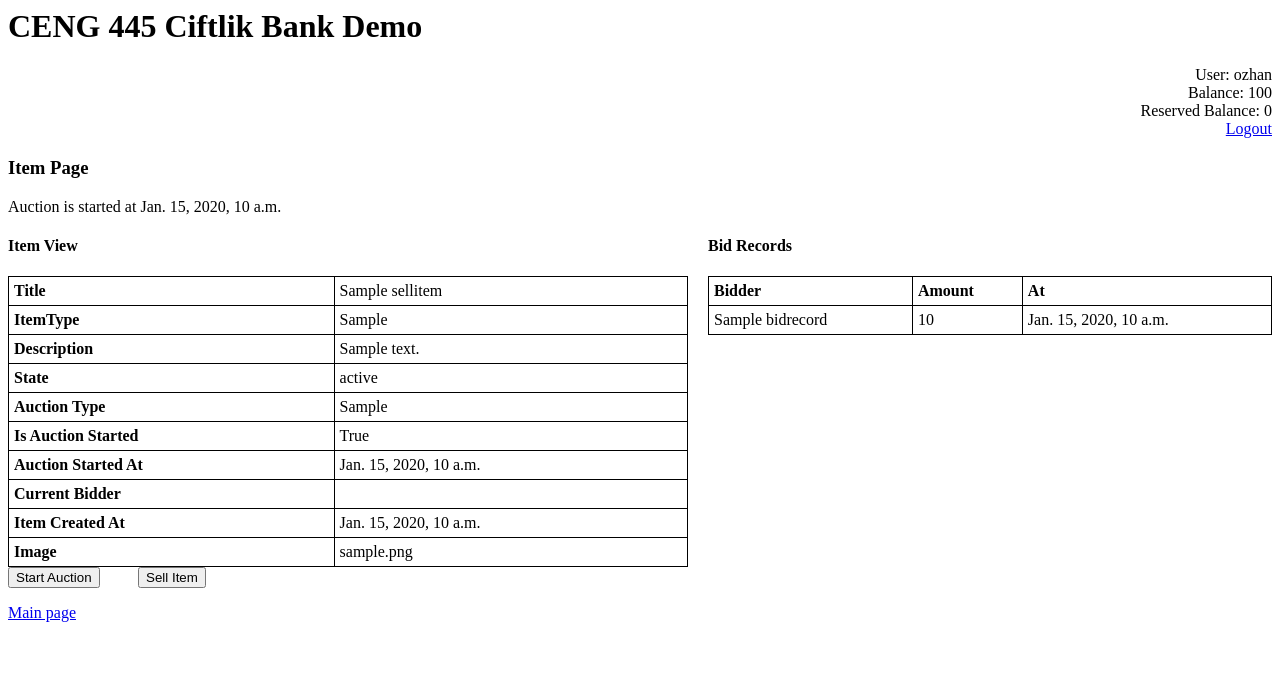
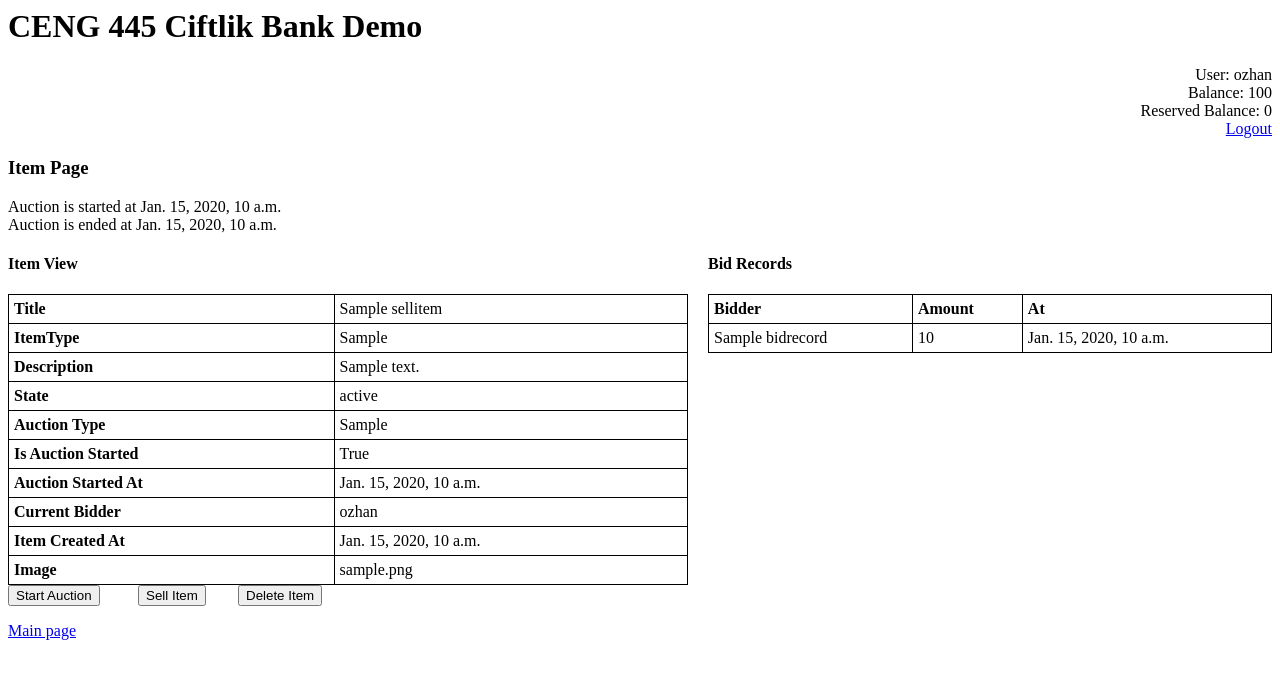
Before and after one commit to gurkankisaoglu/OnlineBiddingSystem, a Django app: page /ciftlikbank/view/1 in a window 1280 px wide. Shown: the top 679 px of the page. Run offline with Django 3.2, Linux system fonts and the light colour scheme; a user stored in the database is signed in; data comes from the database, SQL or seed files in the repository; both versions use the stored data as it was after the commit; tables that the repository leaves empty hold one stand-in row (values such as "Sample post").

Commit message:
sell_item added

```diff
--- a/CiftlikBank/ciftlikbank/models.py
+++ b/CiftlikBank/ciftlikbank/models.py
@@ -28,7 +28,7 @@ class SellItem(models.Model):
     image = models.ImageField(upload_to='media', null=True, blank=True)
     state = models.CharField(max_length=6,choices=STATES, default='onhold')
     auction_started = models.BooleanField(default=False)
-    current_bidder = models.ForeignKey(Person, null=True, related_name='current_bidder', on_delete=models.DO_NOTHING)
+    current_bidder = models.ForeignKey(User, null=True, related_name='current_bidder', on_delete=models.DO_NOTHING)
     current_value = models.IntegerField(default=0)
     auction_started_at = models.DateTimeField(null=True)
     auction_ended_at = models.DateTimeField(null=True)
--- a/CiftlikBank/ciftlikbank/templates/index.html
+++ b/CiftlikBank/ciftlikbank/templates/index.html
@@ -57,5 +57,4 @@
   </table>
 
   <p><a href="{% url 'sell_item_create' %}">Create SellItem</a></p>
-  <p><a href="{% url 'make_bid' %}">Make Bid</a></p>
 {% endblock %}
--- a/CiftlikBank/ciftlikbank/templates/item.html
+++ b/CiftlikBank/ciftlikbank/templates/item.html
@@ -1,9 +1,13 @@
 {% extends 'base.html' %}
-
 {% block "body" %}
+  {{message}}
   <h3>Item Page</h3>
   {% if item.auction_started %}
-  Auction is started at {{item.auction_started_at}}
+    Auction is started at {{item.auction_started_at}}
+    <br>
+    {% if item.auction_ended_at %}
+    Auction is ended at {{item.auction_ended_at}} <br>
+    {% endif %}
   {% else %}
   Auction is not started yet!
   {% endif %}
@@ -53,20 +57,25 @@
             </tr>
         </table>
         {% ifequal user item.owner %}
-        <div style="width: 100%; overflow: hidden;">
-          <div style="width: 130px; float: left;">
-            <form action="start_auction/{{item.id}}">
+        <div style="width: 100%;">
+          <div style="width: 100px; float: left;">
+            <form action="/ciftlikbank/view/start_auction/{{item.id}}">
               <input type="submit" value="Start Auction" />
             </form>
           </div>
-          <div style="width:100%">
+
+          <div style="margin-left: 30px; width:100px; float: left;">
             {% if item.auction_started %}
-            <form action="sell_item/{{item.id}}">
+            <form action="/ciftlikbank/view/sell_item/{{item.id}}">
               <input type="submit" value="Sell Item" />
             </form>
             {% endif %}
           </div>
-
+          <div style=" float: left;">
+              <form action="/ciftlikbank/view/delete_item/{{item.id}}">
+                <input type="submit" value="Delete Item" />
+              </form>
+          </div>
         </div>
         {% endifequal %}
       </div>
--- a/CiftlikBank/ciftlikbank/urls.py
+++ b/CiftlikBank/ciftlikbank/urls.py
@@ -12,5 +12,7 @@ urlpatterns = [
     url(r'^view/(?P<item_id>[0-9]+)', views.view_item),
     url(r'^view/start_auction/(?P<item_id>[0-9]+)', views.start_auction),
     url(r'^view/sell_item/(?P<item_id>[0-9]+)', views.sell_item),
+    url(r'^view/delete_item/(?P<item_id>[0-9]+)', views.delete_item),
+
 
 ]
--- a/CiftlikBank/ciftlikbank/views.py
+++ b/CiftlikBank/ciftlikbank/views.py
@@ -29,7 +29,7 @@ def index(request):
 	owner = User.objects.get(id = request.user.id)
 	user_items = SellItem.objects.filter(owner=owner)
 	active_items = SellItem.objects.filter(state='active').exclude(owner=owner)
-	sold_items = SellItem.objects.filter(state='sold')
+	sold_items = SellItem.objects.filter(state='sold').exclude(owner=owner)
 	person = Person.objects.get(user_id = request.user.id)
 
 
@@ -43,7 +43,7 @@ def index(request):
 	)
 
 @login_required
-def view_item(request,item_id):
+def view_item(request,item_id,message=""):
 	try:
 		item = SellItem.objects.get(id=item_id)
 	except ObjectDoesNotExist:
@@ -53,25 +53,50 @@ def view_item(request,item_id):
 	except ObjectDoesNotExist:
 		return redirect("/")
 
-	return render(request, "item.html",{'item': item, 'bids': bids,	"person": Person.objects.get(user_id = request.user.id)})
+	return render(request, "item.html",{
+								'item': item, 'bids': bids,
+								"person": Person.objects.get(user_id = request.user.id),
+								"message": message
+								})
 
 @login_required
 def start_auction(request, item_id):
 	message = ""
 	item = SellItem.objects.get(id=item_id)
-	owner = User.objects.get(id=item.owner_id)
-	if not owner == request.user.id:
-		redirect("/ciftlikbank/view/{}".format(item_id))
-	if not item.auction_started:
+	if not item.owner_id == request.user.id:
+		return view_item(request,item_id)
+	if item.state == "onhold":
 		item.auction_started = True
 		item.state = "active"
 		item.auction_started_at = datetime.datetime.now()
 		item.save()
-	return redirect("/ciftlikbank/view/{}".format(item_id))
+	return view_item(request,item_id)
 
 @login_required
 def sell_item(request,item_id):
 	item = SellItem.objects.get(id=item_id)
+	if not item.owner_id == request.user.id:
+		return view_item(request,item_id)
+	if not item.state == 'active':
+		return view_item(request,item_id)
+
+	if item.current_bidder:
+		item.owner = item.current_bidder
+	item.state = 'sold'
+	item.auction_ended_at = datetime.datetime.now()
+	item.save()
+	return view_item(request,item_id)
+
+@login_required
+def delete_item(request,item_id):
+	item = SellItem.objects.get(id=item_id)
+	if not item.owner_id == request.user.id:
+		return view_item(request,item_id)
+	if item.state == 'active':
+		return view_item(request,item_id,"ACTIVE ITEMS CAN NOT BE DELETED")
+
+	item.delete()
+	return redirect('/ciftlikbank')
 
 @login_required
 def sell_item_create(request):
```
Also changed, not shown: CiftlikBank/ciftlikbank/migrations/0012_auto_20191218_1957.py (added), CiftlikBank/db.sqlite3, CiftlikBank/media/index_FvuYB6F.jpeg (added), CiftlikBank/media/index_M2VQrqx.jpeg (added), CiftlikBank/media/index_ZgneYyb.jpeg (added).
